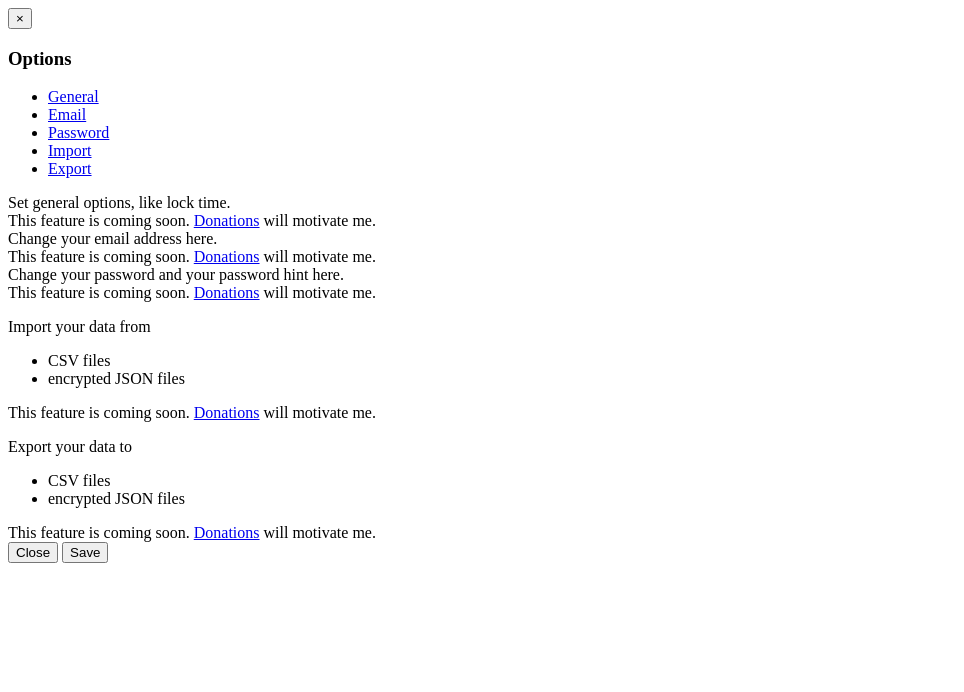
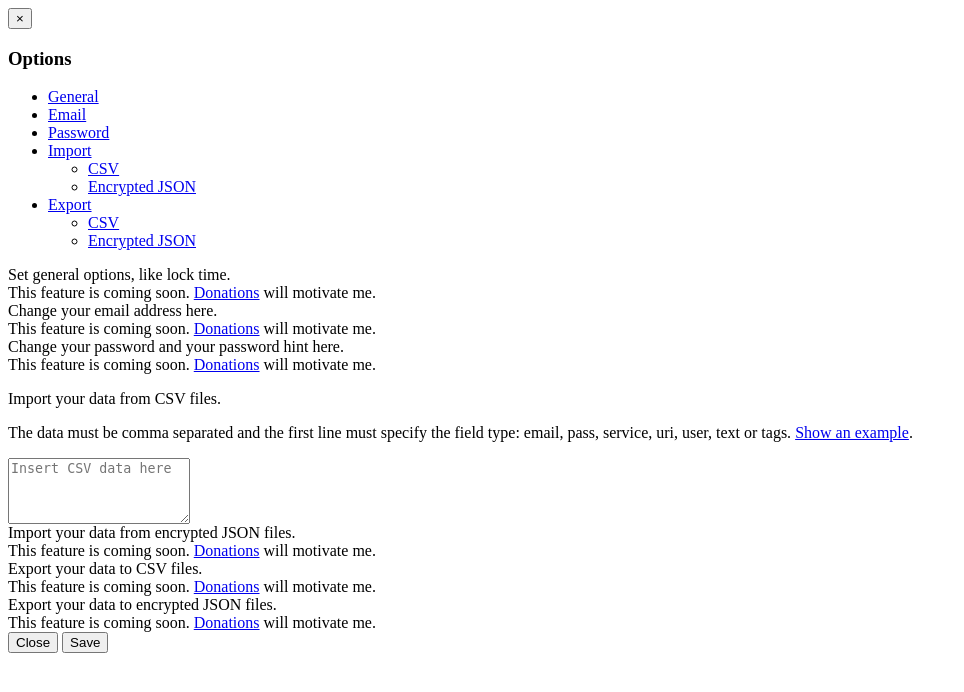
Before and after one commit to fluidblue/passdeposit, a PHP site: page /html/dialogs/options.htm in a window 1280 px wide. Shown: the top 692 px of the page, without its empty margins (0-964 px from the left). Run offline with PHP 8.4, Linux system fonts and the light colour scheme.

Commit message:
Added import and export gui

```diff
--- a/src/css/passdeposit.scss
+++ b/src/css/passdeposit.scss
@@ -27,3 +27,4 @@
 @import "main/mainList.scss";
 @import "main/landingPage.scss";
 @import "main/donations.scss";
+@import "main/options.scss";
--- a/src/html/dialogs/options.htm
+++ b/src/html/dialogs/options.htm
@@ -9,8 +9,26 @@
 			<li class="active"><a href="#options-general">General</a></li>
 			<li><a href="#options-email">Email</a></li>
 			<li><a href="#options-password">Password</a></li>
-			<li><a href="#options-import">Import</a></li>
-			<li><a href="#options-export">Export</a></li>
+			<li class="dropdown">
+				<a class="dropdown-toggle" data-toggle="dropdown" href="#">
+					Import
+					<b class="caret"></b>
+				</a>
+				<ul class="dropdown-menu">
+					<li><a tabindex="-1" href="#options-import-csv">CSV</a></li>
+					<li><a tabindex="-1" href="#options-import-json">Encrypted JSON</a></li>
+				</ul>
+			</li>
+			<li class="dropdown">
+				<a class="dropdown-toggle" data-toggle="dropdown" href="#">
+					Export
+					<b class="caret"></b>
+				</a>
+				<ul class="dropdown-menu">
+					<li><a tabindex="-1" href="#options-export-csv">CSV</a></li>
+					<li><a tabindex="-1" href="#options-export-json">Encrypted JSON</a></li>
+				</ul>
+			</li>
 		</ul>
 		<div class="optionsNavContent">
 			<div id="options-general" class="navContent">
@@ -28,25 +46,27 @@
 				This feature is coming soon.
 				<a href="#donationDialog" data-toggle="modal" data-dismiss="modal">Donations</a> will motivate me.
 			</div>
-			<div id="options-import" class="navContent hide">
+			<div id="options-import-csv" class="navContent hide">
 				<p>
-					Import your data from
+					Import your data from CSV files.
 				</p>
-				<ul>
-					<li>CSV files</li>
-					<li>encrypted JSON files</li>
-				</ul>
+				<p>
+					The data must be comma separated and the first line must specify the field type: email, pass, service, uri, user, text or tags. <a href="#example">Show an example</a>.
+				</p>
+				<textarea rows="4" placeholder="Insert CSV data here"></textarea>
+			</div>
+			<div id="options-import-json" class="navContent hide">
+				Import your data from encrypted JSON files.<br />
 				This feature is coming soon.
 				<a href="#donationDialog" data-toggle="modal" data-dismiss="modal">Donations</a> will motivate me.
 			</div>
-			<div id="options-export" class="navContent hide">
-				<p>
-					Export your data to
-				</p>
-				<ul>
-					<li>CSV files</li>
-					<li>encrypted JSON files</li>
-				</ul>
+			<div id="options-export-csv" class="navContent hide">
+				Export your data to CSV files.<br />
+				This feature is coming soon.
+				<a href="#donationDialog" data-toggle="modal" data-dismiss="modal">Donations</a> will motivate me.
+			</div>
+			<div id="options-export-json" class="navContent hide">
+				Export your data to encrypted JSON files.<br />
 				This feature is coming soon.
 				<a href="#donationDialog" data-toggle="modal" data-dismiss="modal">Donations</a> will motivate me.
 			</div>
```
Also changed, not shown: src/css/main/options.scss (added, +17 -0 lines), 3 other files.
